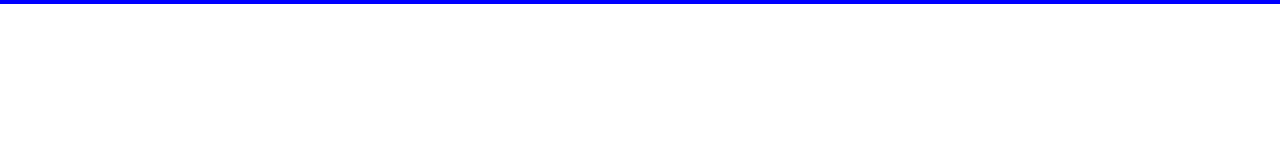
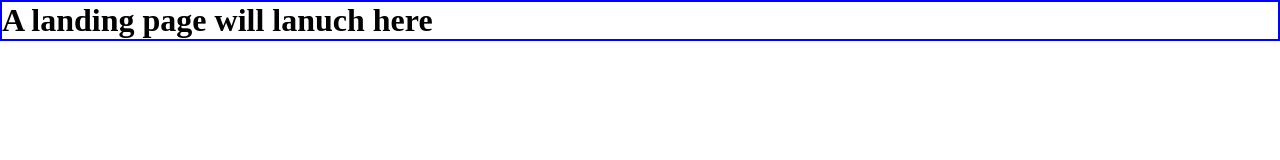
Before and after one commit to Pronab92/Assignment-02, a plain HTML site: page index.html in a window 1280 px wide. Drawn offline with Linux system fonts and the light colour scheme.

Commit message:
get ready For 2nd Assignment

```diff
--- a/index.html
+++ b/index.html
@@ -12,6 +12,7 @@
 
 
 <body>
+    <h1>A landing page will lanuch here</h1>
     <main>
         <footer>
 
```
